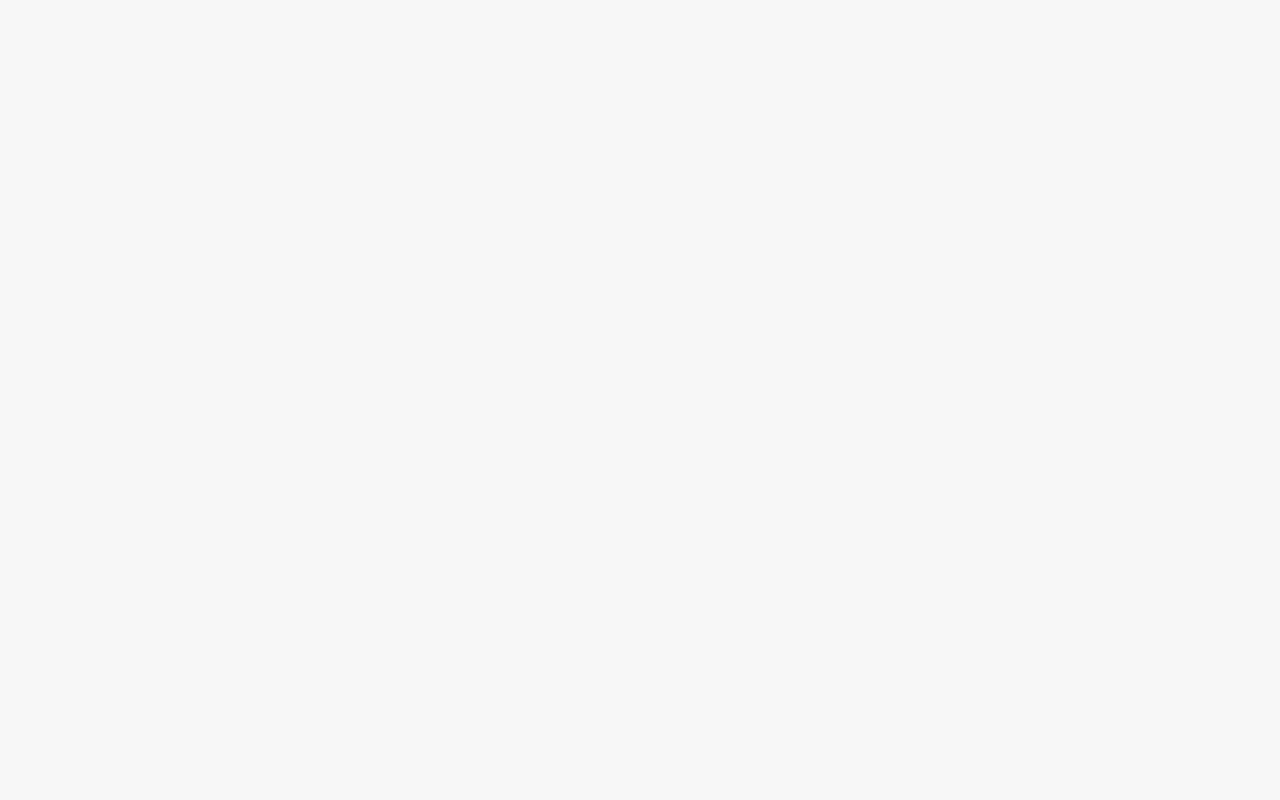
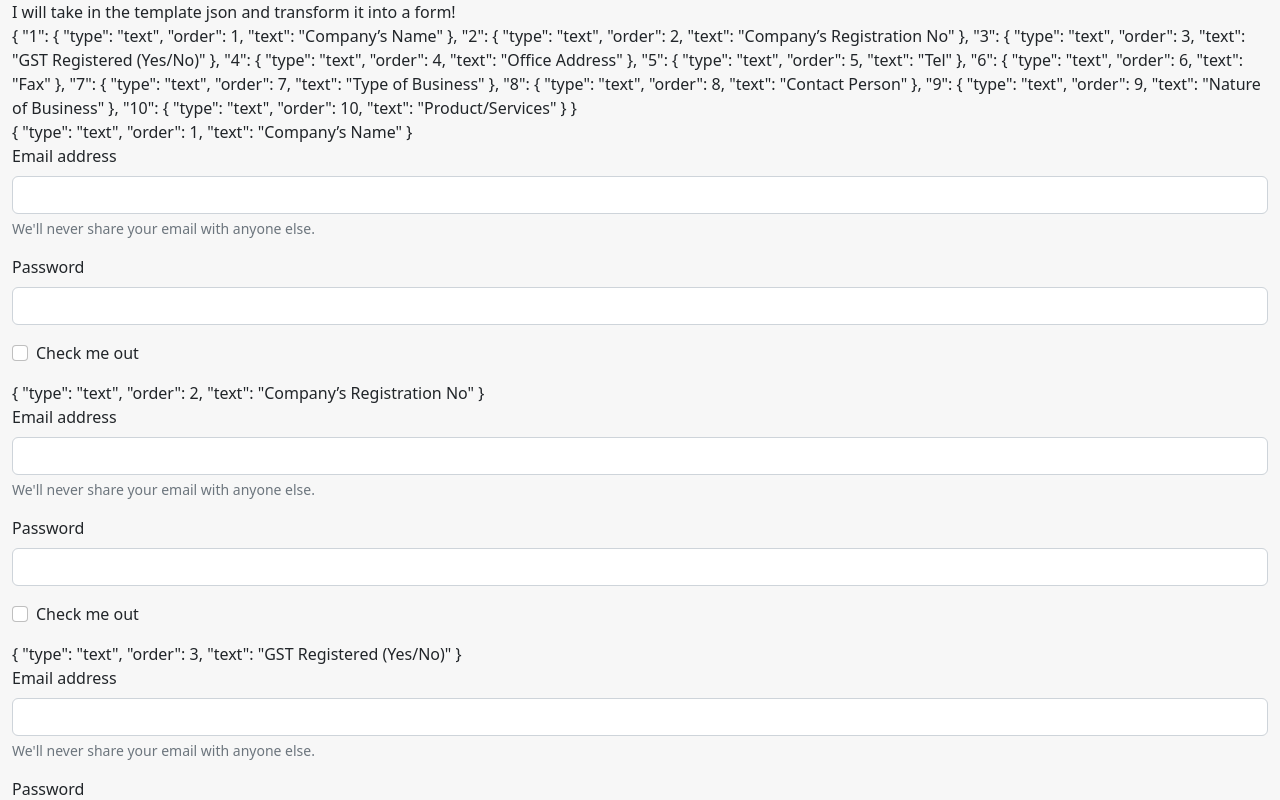
Before and after one commit to TeoSean00/Vendor_Form_Management_System_Frontend, a Vue app: page /viewForm in a window 1280 px wide. Before the commit this address had no page. Shown: the top 800 px of the page. Built offline with nearby package versions, Linux system fonts and the light colour scheme.

Commit message:
building FormSection

```diff
--- /dev/null
+++ b/src/components/FormSection.vue
@@ -0,0 +1,34 @@
+<template>
+  <div>{{ sectionData }}</div>
+  <div>
+    <div class="mb-3">
+      <label for="exampleInputEmail1" class="form-label">Email address</label>
+      <input
+        type="email"
+        class="form-control"
+        id="exampleInputEmail1"
+        aria-describedby="emailHelp"
+      />
+      <div id="emailHelp" class="form-text">
+        We'll never share your email with anyone else.
+      </div>
+    </div>
+    <div class="mb-3">
+      <label for="exampleInputPassword1" class="form-label">Password</label>
+      <input type="password" class="form-control" id="exampleInputPassword1" />
+    </div>
+    <div class="mb-3 form-check">
+      <input type="checkbox" class="form-check-input" id="exampleCheck1" />
+      <label class="form-check-label" for="exampleCheck1">Check me out</label>
+    </div>
+  </div>
+</template>
+
+<script>
+export default {
+  props: ["sectionData"],
+  setup(props) {
+    console.log(props);
+  },
+};
+</script>
--- a/src/router/index.js
+++ b/src/router/index.js
@@ -3,6 +3,7 @@ import Login from "../views/Login.vue";
 import Home from "../views/Home.vue";
 import Register from "../views/Register.vue";
 import FormBuilder from "../views/FormBuilder.vue";
+import ViewForm from "../views/ViewForm.vue";
 
 const router = createRouter({
   history: createWebHistory(import.meta.env.BASE_URL),
@@ -52,6 +53,11 @@ const router = createRouter({
       name: "formbuilder",
       component: FormBuilder,
     },
+    {
+      path: "/viewForm",
+      name: "viewForm",
+      component: ViewForm,
+    }
     // {
     //   path: "/about",
     //   name: "about",
--- /dev/null
+++ b/src/views/ViewForm.vue
@@ -0,0 +1,32 @@
+<template>
+  <div>
+    I will take in the template json and transform it into a form!
+    <div>{{ formData }}</div>
+    <div v-for="(sectionData, index) in formData" :key="index">
+      <FormSection :sectionData="sectionData" />
+    </div>
+  </div>
+</template>
+
+<script>
+import FormSection from "../components/FormSection.vue";
+export default {
+  components: { FormSection },
+  setup() {
+    const formData = {
+      1: { type: "text", order: 1, text: "Company’s Name" },
+      2: { type: "text", order: 2, text: "Company’s Registration No" },
+      3: { type: "text", order: 3, text: "GST Registered (Yes/No)" }, //this should be radio
+      4: { type: "text", order: 4, text: "Office Address" },
+      5: { type: "text", order: 5, text: "Tel" },
+      6: { type: "text", order: 6, text: "Fax" },
+      7: { type: "text", order: 7, text: "Type of Business" }, // this should be radio button select
+      8: { type: "text", order: 8, text: "Contact Person" }, // requires name,tel,designation of person
+      9: { type: "text", order: 9, text: "Nature of Business" }, // this should be multiselect
+      10: { type: "text", order: 10, text: "Product/Services" },
+    };
+
+    return { formData };
+  },
+};
+</script>
```
